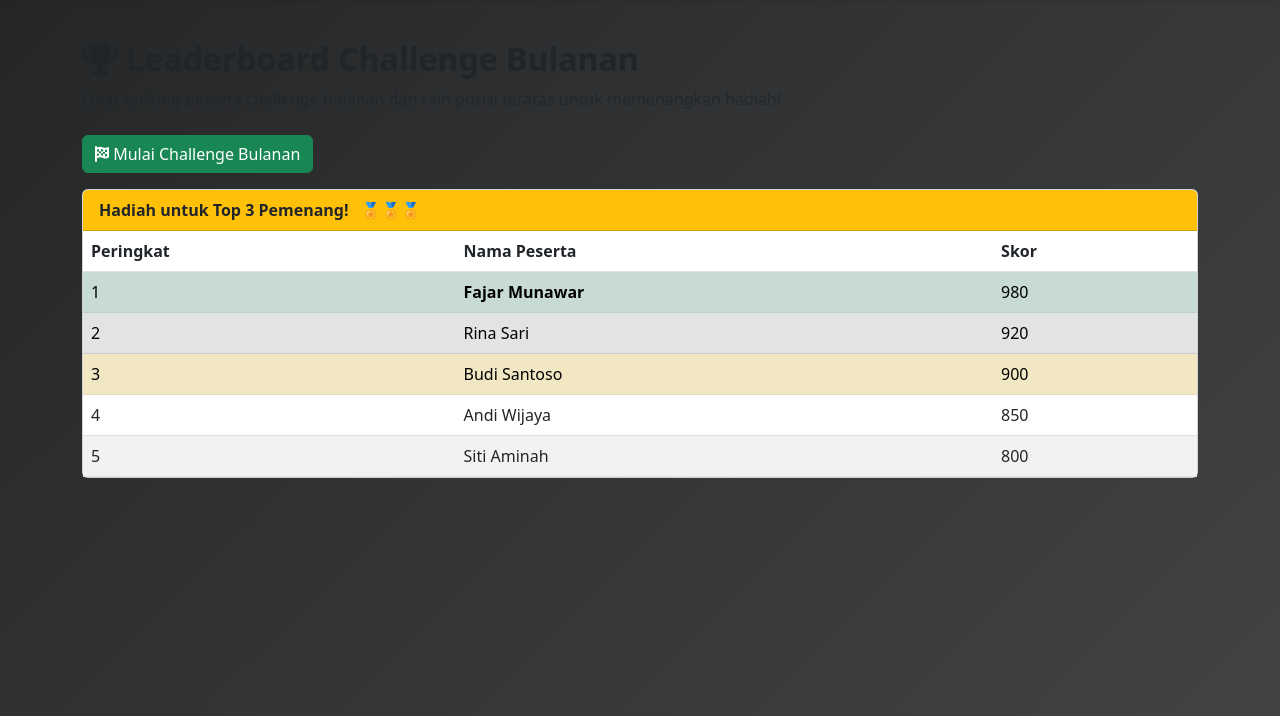
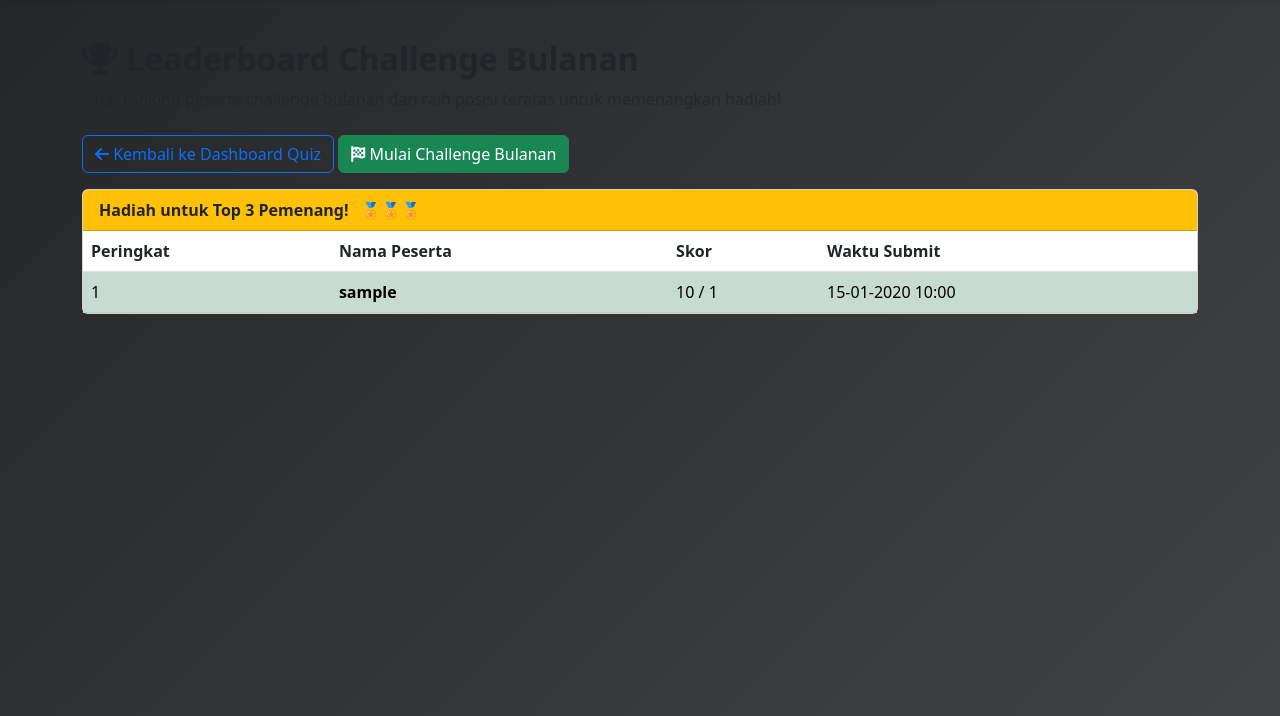
Before and after one commit to fajar-26/Project_301220026_FajarMunawar, a PHP site: the page made by application/views/challenge/leaderboard.php in a window 1280 px wide. Shown: the part 57-773 px from the top of the page. Run offline with PHP 8.4, Linux system fonts and the light colour scheme; the template is opened without the code that fills it: most values are stand-ins (such as "Sample title", 1, 10 or a date in 2020); data that the repository does not hold is empty.

Commit message:
Add leaderboard for monthly quiz challenge
Implemented leaderboard functionality for the monthly quiz challenge. Added methods to save and retrieve leaderboard data in Challenge_model, updated Challenge controller to handle leaderboard display and quiz submission, and modified views to show dynamic leaderboard, handle user name input, and provide navigation back to the quiz dashboard.

```diff
--- a/application/views/challenge/leaderboard.php
+++ b/application/views/challenge/leaderboard.php
@@ -3,6 +3,7 @@
     <h2 class="fw-bold mb-2"><i class="fas fa-trophy"></i> Leaderboard Challenge Bulanan</h2>
     <p class="text-muted">Lihat ranking peserta challenge bulanan dan raih posisi teratas untuk memenangkan hadiah!</p>
 </div>
+<a href="<?= base_url('challenge/quiz') ?>" class="btn btn-outline-primary mb-3"><i class="fas fa-arrow-left"></i> Kembali ke Dashboard Quiz</a>
 <a href="<?= base_url('challenge/quiz_bulanan') ?>" class="btn btn-success mb-3"><i class="fas fa-flag-checkered"></i> Mulai Challenge Bulanan</a>
 <div class="card mb-4">
     <div class="card-header bg-warning text-dark">
@@ -15,34 +16,20 @@
                     <th>Peringkat</th>
                     <th>Nama Peserta</th>
                     <th>Skor</th>
+                    <th>Waktu Submit</th>
                 </tr>
             </thead>
             <tbody>
-                <tr class="table-success">
-                    <td>1</td>
-                    <td><b>Fajar Munawar</b></td>
-                    <td>980</td>
+                <?php if (!empty($leaderboard)): $rank=1; foreach($leaderboard as $row): ?>
+                <tr<?= $rank==1 ? ' class="table-success"' : ($rank==2 ? ' class="table-secondary"' : ($rank==3 ? ' class="table-warning"' : '')) ?>>
+                    <td><?= $rank++ ?></td>
+                    <td><b><?= htmlspecialchars($row->user_name) ?></b></td>
+                    <td><?= $row->score ?> / <?= $row->total_questions ?></td>
+                    <td><?= date('d-m-Y H:i', strtotime($row->submitted_at)) ?></td>
                 </tr>
-                <tr class="table-secondary">
-                    <td>2</td>
-                    <td>Rina Sari</td>
-                    <td>920</td>
-                </tr>
-                <tr class="table-warning">
-                    <td>3</td>
-                    <td>Budi Santoso</td>
-                    <td>900</td>
-                </tr>
-                <tr>
-                    <td>4</td>
-                    <td>Andi Wijaya</td>
-                    <td>850</td>
-                </tr>
-                <tr>
-                    <td>5</td>
-                    <td>Siti Aminah</td>
-                    <td>800</td>
-                </tr>
+                <?php endforeach; else: ?>
+                <tr><td colspan="4" class="text-center">Belum ada peserta.</td></tr>
+                <?php endif; ?>
             </tbody>
         </table>
     </div>
--- a/application/views/challenge/quiz_interaktif.php
+++ b/application/views/challenge/quiz_interaktif.php
@@ -19,6 +19,9 @@
     <div id="result-area" class="d-none"></div>
     <div class="text-center mt-4 mb-5 d-none" id="sertifikat-btn-area">
         <button class="btn btn-outline-success" id="downloadSertifikat"><i class="fas fa-certificate"></i> Download Sertifikat</button>
+    </div>
+    <div class="text-center mt-4 mb-5 d-none" id="btn-kembali-quiz">
+        <a href="<?= base_url('challenge/quiz') ?>" class="btn btn-outline-primary"><i class="fas fa-arrow-left"></i> Kembali ke Dashboard Quiz</a>
     </div>
     <div id="sertifikat-area" style="visibility:hidden;position:absolute;left:-9999px;"></div>
 </div>
@@ -82,6 +85,7 @@ document.addEventListener('DOMContentLoaded', function() {
         document.getElementById('result-area').classList.remove('d-none');
         document.getElementById('result-area').innerHTML = review;
         document.getElementById('sertifikat-btn-area').classList.remove('d-none');
+        document.getElementById('btn-kembali-quiz').classList.remove('d-none');
     };
     document.getElementById('downloadSertifikat').onclick = function() {
         // Generate sertifikat
--- a/application/views/challenge/result.php
+++ b/application/views/challenge/result.php
@@ -4,4 +4,7 @@
     <p class="text-muted">Lihat skor, review jawaban, dan download sertifikat jika lulus.</p>
 </div>
 <div class="alert alert-info">Hasil quiz akan segera tersedia di sini.</div>
+<div class="text-center mt-4 mb-5">
+    <a href="<?= base_url('challenge/quiz') ?>" class="btn btn-outline-primary"><i class="fas fa-arrow-left"></i> Kembali ke Dashboard Quiz</a>
+</div>
 <?php $this->load->view('dashboard/footer'); ?>
```
Also changed, not shown: application/controllers/Challenge.php (+19 -1 lines), application/models/Challenge_model.php (+17 -1 lines), application/views/challenge/quiz_bulanan.php (+60 -16 lines).
